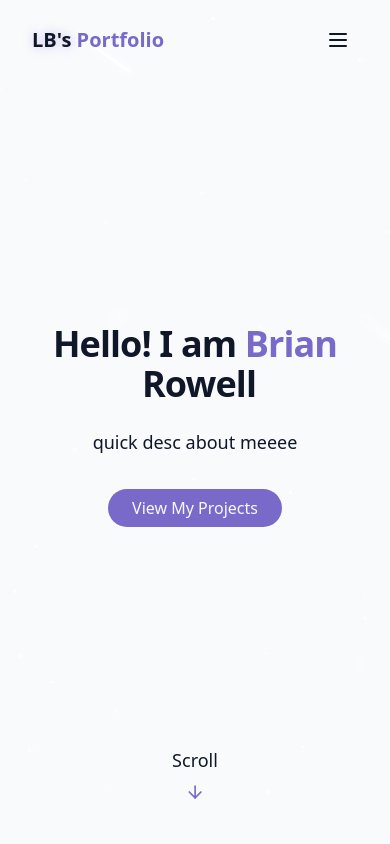
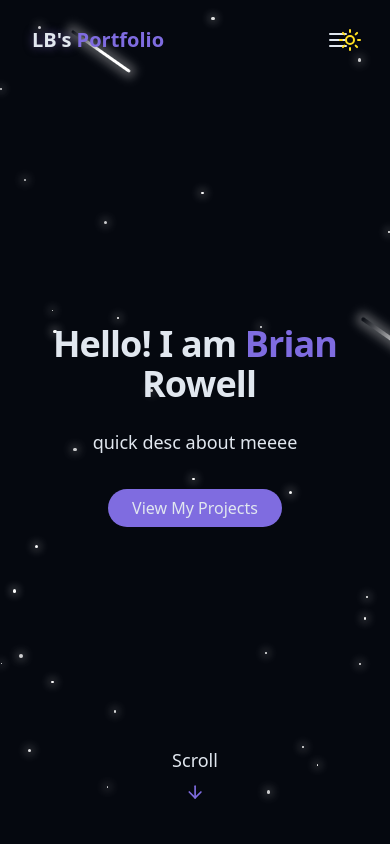
Before and after one commit to brian054/lb-portfolio-react, a React (Vite) app: page / in a window 390 px wide. Shown: the top 844 px of the page. Built offline with nearby package versions, Linux system fonts and the light colour scheme.

Commit message:
default dark mode (fix theme toggle later for mobile), other small changes to remove errors.

```diff
--- a/src/components/ProjectsSection.tsx
+++ b/src/components/ProjectsSection.tsx
@@ -59,8 +59,11 @@ export const ProjectsSection = () => {
 
               <div className="p-6">
                 <div className="flex flex-wrap gap-2 mb-4">
-                  {projects.tags.map((tag) => (
-                    <span className="px-2 py-1 text-xs font-medium border rounded-full bg-primary/20 text-secondary-foreground">
+                  {projects.tags.map((tag, tagIndex) => (
+                    <span
+                      key={tagIndex}
+                      className="px-2 py-1 text-xs font-medium border rounded-full bg-primary/20 text-secondary-foreground"
+                    >
                       {tag}
                     </span>
                   ))}
--- a/src/components/ThemeToggle.tsx
+++ b/src/components/ThemeToggle.tsx
@@ -3,37 +3,42 @@ import { useEffect, useState } from "react";
 import { cn } from "@/lib/utils";
 
 export const ThemeToggle = () => {
-  const [isDarkMode, setIsDarkMode] = useState(false);
+  // const [isDarkMode, setIsDarkMode] = useState(false);
+  const [isDarkMode, setIsDarkMode] = useState(() => {
+    const storedTheme = localStorage.getItem("theme");
+    return storedTheme !== "light";
+  });
 
   useEffect(() => {
-    const storedTheme = localStorage.getItem("theme");
-    if (storedTheme === "dark") {
-      setIsDarkMode(true);
+    if (isDarkMode) {
       document.documentElement.classList.add("dark");
+      document.documentElement.classList.remove("light");
     } else {
-      setIsDarkMode(false);
       document.documentElement.classList.add("light");
+      document.documentElement.classList.remove("dark");
     }
-  }, []);
+    localStorage.setItem("theme", isDarkMode ? "dark" : "light");
+  }, [isDarkMode]);
 
   const toggleTheme = () => {
-    if (isDarkMode) {
-      document.documentElement.classList.remove("dark");
-      localStorage.setItem("theme", "light");
-      setIsDarkMode(false);
-    } else {
-      document.documentElement.classList.add("dark");
-      localStorage.setItem("theme", "dark"); // so the browser will 'remember' that we prefer dark mode
-      setIsDarkMode(true);
-    }
+    // if (isDarkMode) {
+    //   document.documentElement.classList.remove("dark");
+    //   localStorage.setItem("theme", "light");
+    //   setIsDarkMode(false);
+    // } else {
+    //   document.documentElement.classList.add("dark");
+    //   localStorage.setItem("theme", "dark"); // so the browser will 'remember' that we prefer dark mode
+    //   setIsDarkMode(true);
+    // }
+    setIsDarkMode(prev => !prev);
   };
 
   return (
     <button
       onClick={toggleTheme}
       className={cn(
-        "fixed max-sm:hidden top-5 right-5 z-50 p-2 rounded-full transition-colors duration-300",
-        "focus:outlin-hidden"
+        "fixed top-5 right-5 z-50 p-2 rounded-full transition-colors duration-300",
+        "focus:outline-none"
       )}
     >
       {" "}
```
